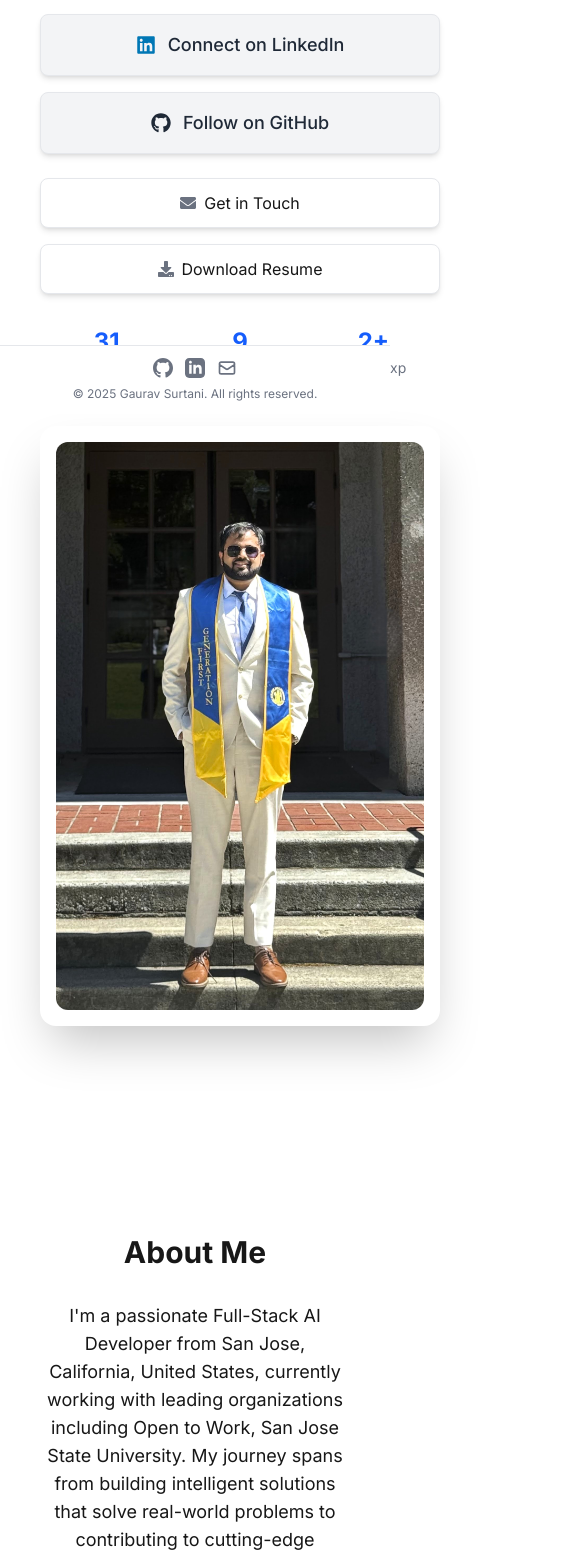
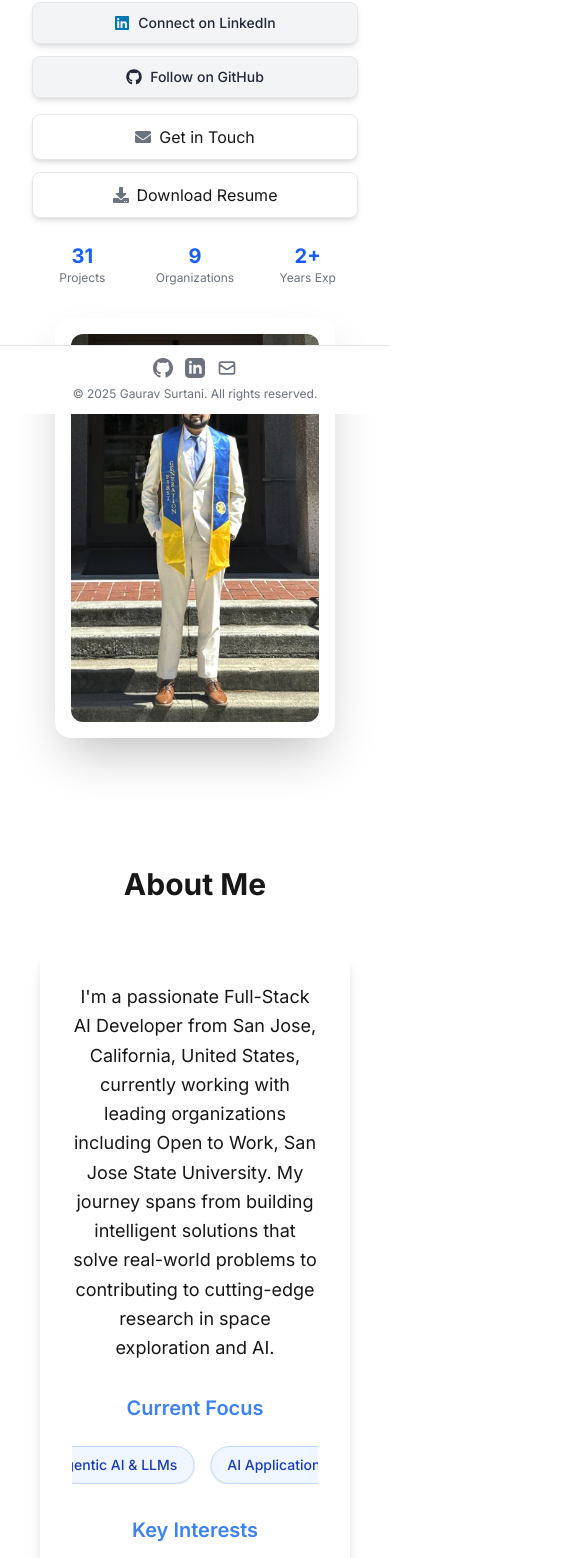
Before and after one commit to gauravsurtani/gauravsurtani.github.io, a Next.js app: page / in a window 390 px wide. Shown: the part 430-1988 px from the top of the page, 585 px wide, since content can reach past the window. Built offline with nearby package versions, Linux system fonts and the light colour scheme; no server answers.

Commit message:
fix mobile view

```diff
--- a/src/components/Resume.tsx
+++ b/src/components/Resume.tsx
@@ -19,14 +19,14 @@ const Portfolio = () => {
 
       <main className="flex-grow">
         {/* Hero Section */}
-        <section id="home" className="min-h-screen flex items-center justify-center py-20 px-4 sm:px-6 lg:px-8 theme-transition">
-          <div className="container mx-auto px-6">
+        <section id="home" className="py-12 sm:py-20 px-4 sm:px-6 lg:px-8 theme-transition">
+          <div className="container mx-auto px-4 sm:px-6">
             <div className="max-w-6xl mx-auto">
-              <div className="grid lg:grid-cols-2 gap-12 items-center">
+              <div className="grid lg:grid-cols-2 gap-8 lg:gap-12 items-center">
                 {/* Professional Image */}
                 <div className="order-2 lg:order-1 flex justify-center lg:justify-start">
                   <div className="relative group">
-                    <div className="w-[400px] h-[600px] rounded-2xl overflow-hidden shadow-2xl bg-white dark:bg-gray-800 p-4 transition-all duration-300 hover:shadow-blue-500/20 hover:scale-[1.02] hover:p-0">
+                    <div className="w-[280px] sm:w-[320px] md:w-[360px] lg:w-[400px] h-[420px] sm:h-[480px] md:h-[540px] lg:h-[600px] rounded-2xl overflow-hidden shadow-2xl bg-white dark:bg-gray-800 p-4 transition-all duration-300 hover:shadow-blue-500/20 hover:scale-[1.02] hover:p-0">
                       <Image
                         src={process.env.NODE_ENV === 'development'
                           ? "/portfolio_new_image_grad.jpg"
@@ -44,45 +44,43 @@ const Portfolio = () => {
 
                 {/* Content */}
                 <div className="order-1 lg:order-2 text-center lg:text-left">
-                  <h1 className="text-4xl md:text-5xl lg:text-6xl font-bold text-gray-900 dark:text-white mb-4 transition-colors duration-300">
+                  <h1 className="text-3xl sm:text-4xl md:text-5xl lg:text-6xl font-bold text-gray-900 dark:text-white mb-3 sm:mb-4 transition-colors duration-300 mt-12">
                     {PORTFOLIO_CONFIG.name}
                   </h1>
-                  <p className="text-xl md:text-2xl text-gray-900 dark:text-gray-100 mb-6 theme-transition">
+                  <p className="text-lg sm:text-xl md:text-2xl text-gray-900 dark:text-gray-100 mb-4 sm:mb-6 theme-transition">
                     {PORTFOLIO_CONFIG.title}
                   </p>
-                  <p className="text-lg text-gray-700 dark:text-gray-300 mb-8 max-w-lg mx-auto lg:mx-0 theme-transition">
+                  <p className="text-base sm:text-lg text-gray-700 dark:text-gray-300 mb-6 sm:mb-8 max-w-lg mx-auto lg:mx-0 theme-transition">
                     Full-Stack AI Developer with expertise in building intelligent solutions and contributing to cutting-edge research. Currently working with leading organizations across various domains. Passionate about creating impactful technology and exploring innovative solutions that drive progress.
                   </p>
 
-
-
                   {/* Social Links */}
-                  <div className="flex flex-col sm:flex-row gap-4 justify-center lg:justify-start">
+                  <div className="flex flex-col sm:flex-row gap-3 sm:gap-4 justify-center lg:justify-start">
                     <a
                       href={PORTFOLIO_CONFIG.linkedin}
                       target="_blank"
                       rel="noopener noreferrer"
-                      className="linkedin-hover px-8 py-4 rounded-lg flex items-center justify-center space-x-3 shadow-md hover:shadow-lg border border-gray-200 dark:border-gray-700 text-lg font-medium hover:-translate-y-0.5"
+                      className="linkedin-hover px-4 sm:px-6 py-2.5 sm:py-3 rounded-lg flex items-center justify-center space-x-2 shadow-md hover:shadow-lg border border-gray-200 dark:border-gray-700 text-sm sm:text-base font-medium hover:-translate-y-0.5 w-full sm:w-auto"
                     >
-                      <FaLinkedin className="text-xl" />
+                      <FaLinkedin className="text-base sm:text-lg" />
                       <span>Connect on LinkedIn</span>
                     </a>
                     <a
                       href={PORTFOLIO_CONFIG.github}
                       target="_blank"
                       rel="noopener noreferrer"
-                      className="github-hover px-8 py-4 rounded-lg flex items-center justify-center space-x-3 shadow-md hover:shadow-lg border border-gray-200 dark:border-gray-700 text-lg font-medium hover:-translate-y-0.5"
+                      className="github-hover px-4 sm:px-6 py-2.5 sm:py-3 rounded-lg flex items-center justify-center space-x-2 shadow-md hover:shadow-lg border border-gray-200 dark:border-gray-700 text-sm sm:text-base font-medium hover:-translate-y-0.5 w-full sm:w-auto"
                     >
-                      <FaGithub className="text-xl" />
+                      <FaGithub className="text-base sm:text-lg" />
                       <span>Follow on GitHub</span>
                     </a>
                   </div>
 
                   {/* Primary Action Buttons */}
-                  <div className="flex flex-col sm:flex-row gap-4 justify-center lg:justify-start mt-6">
+                  <div className="flex flex-col sm:flex-row gap-3 sm:gap-4 justify-center lg:justify-start mt-4 sm:mt-6">
                     <a
                       href={`mailto:${PORTFOLIO_CONFIG.email}`}
-                      className="bg-white dark:bg-gray-800 hover:bg-gray-50 dark:hover:bg-gray-700 text-gray-900 dark:text-white px-6 py-3 rounded-lg flex items-center justify-center space-x-2 transition-all duration-200 shadow-md hover:shadow-lg border border-gray-200 dark:border-gray-700 hover:-translate-y-0.5"
+                      className="bg-white dark:bg-gray-800 hover:bg-gray-50 dark:hover:bg-gray-700 text-gray-900 dark:text-white px-4 sm:px-6 py-2.5 sm:py-3 rounded-lg flex items-center justify-center space-x-2 transition-all duration-200 shadow-md hover:shadow-lg border border-gray-200 dark:border-gray-700 hover:-translate-y-0.5 w-full sm:w-auto"
                     >
                       <FaEnvelope className="text-gray-600 dark:text-gray-400" />
                       <span>Get in Touch</span>
@@ -94,7 +92,7 @@ const Portfolio = () => {
                       }
                       target="_blank"
                       rel="noopener noreferrer"
-                      className="bg-white dark:bg-gray-800 hover:bg-gray-50 dark:hover:bg-gray-700 text-gray-900 dark:text-white px-6 py-3 rounded-lg flex items-center justify-center space-x-2 transition-all duration-200 shadow-md hover:shadow-lg border border-gray-200 dark:border-gray-700 hover:-translate-y-0.5"
+                      className="bg-white dark:bg-gray-800 hover:bg-gray-50 dark:hover:bg-gray-700 text-gray-900 dark:text-white px-4 sm:px-6 py-2.5 sm:py-3 rounded-lg flex items-center justify-center space-x-2 transition-all duration-200 shadow-md hover:shadow-lg border border-gray-200 dark:border-gray-700 hover:-translate-y-0.5 w-full sm:w-auto"
                     >
                       <FaDownload className="text-gray-600 dark:text-gray-400" />
                       <span>Download Resume</span>
@@ -102,24 +100,24 @@ const Portfolio = () => {
                   </div>
 
                   {/* Key Stats */}
-                  <div className="mt-8 grid grid-cols-3 gap-4 max-w-sm mx-auto lg:mx-0">
+                  <div className="mt-6 sm:mt-8 grid grid-cols-3 gap-3 sm:gap-4 max-w-sm mx-auto lg:mx-0">
                     <div className="text-center">
-                      <div className="text-2xl font-bold text-blue-600 dark:text-blue-400 transition-colors duration-300">
+                      <div className="text-xl sm:text-2xl font-bold text-blue-600 dark:text-blue-400 transition-colors duration-300">
                         {loading ? '...' : error ? PORTFOLIO_CONFIG.fallbackStats.repositoryCount : stats?.repositoryCount || PORTFOLIO_CONFIG.fallbackStats.repositoryCount}
                       </div>
-                      <div className="text-sm text-gray-600 dark:text-gray-400 transition-colors duration-300">Projects</div>
+                      <div className="text-xs sm:text-sm text-gray-600 dark:text-gray-400 transition-colors duration-300">Projects</div>
                     </div>
                     <div className="text-center">
-                      <div className="text-2xl font-bold text-blue-600 dark:text-blue-400 transition-colors duration-300">
+                      <div className="text-xl sm:text-2xl font-bold text-blue-600 dark:text-blue-400 transition-colors duration-300">
                         {loading ? '...' : error ? PORTFOLIO_CONFIG.fallbackStats.organizationCount : stats?.organizationCount || PORTFOLIO_CONFIG.fallbackStats.organizationCount}
                       </div>
-                      <div className="text-sm text-gray-600 dark:text-gray-400 transition-colors duration-300">Organizations</div>
+                      <div className="text-xs sm:text-sm text-gray-600 dark:text-gray-400 transition-colors duration-300">Organizations</div>
                     </div>
                     <div className="text-center">
-                      <div className="text-2xl font-bold text-blue-600 dark:text-blue-400 transition-colors duration-300">
+                      <div className="text-xl sm:text-2xl font-bold text-blue-600 dark:text-blue-400 transition-colors duration-300">
                         {loading ? '...' : error ? `${PORTFOLIO_CONFIG.fallbackStats.accountAge}+` : `${stats?.accountAge}+` || `${PORTFOLIO_CONFIG.fallbackStats.accountAge}+`}
                       </div>
-                      <div className="text-sm text-gray-600 dark:text-gray-400 transition-colors duration-300">Years Exp</div>
+                      <div className="text-xs sm:text-sm text-gray-600 dark:text-gray-400 transition-colors duration-300">Years Exp</div>
                     </div>
                   </div>
                 </div>
@@ -129,23 +127,24 @@ const Portfolio = () => {
         </section>
 
         {/* About Section */}
-        <section id="about" className="min-h-screen flex items-center justify-center py-20 px-4 sm:px-6 lg:px-8 theme-transition pt-32">
+        <section id="about" className="py-20 px-4 sm:px-6 lg:px-8 theme-transition">
           <div className="container mx-auto px-6">
-            <h2 className="text-3xl font-bold text-center mb-8">About Me</h2>
+            <h2 className="text-3xl font-bold text-center mb-12">About Me</h2>
 
-            <div className="max-w-6xl mx-auto">
-              <p className="text-lg mb-12 theme-transition text-center">
+            <div className="max-w-4xl mx-auto">
+              <div className="bg-white dark:bg-gray-800 rounded-2xl shadow-lg p-8 mb-12">
+                <p className="text-lg mb-8 theme-transition text-center leading-relaxed">
                   I&apos;m a passionate Full-Stack AI Developer from {PORTFOLIO_CONFIG.location}, currently working with leading organizations including {PORTFOLIO_CONFIG.currentWork.join(', ')}. My journey spans from building intelligent solutions that solve real-world problems to contributing to cutting-edge research in space exploration and AI.
                 </p>
 
                 {/* Current Focus Section */}
-              <div className="mb-12">
-                <h3 className="text-xl font-semibold mb-6 text-center">Current Focus</h3>
+                <div className="mb-8">
+                  <h3 className="text-xl font-semibold mb-6 text-center text-accent">Current Focus</h3>
                   <div className="relative overflow-hidden">
                     <div className="flex space-x-4 animate-scroll">
                       {PORTFOLIO_CONFIG.currentFocus.map((focus, index) => (
                         <div key={index} className="flex-shrink-0">
-                        <div className="bg-white dark:bg-blue-900/20 px-4 py-2 rounded-full text-blue-800 dark:text-blue-400 whitespace-nowrap text-sm font-medium border border-blue-200 dark:border-blue-800/30 shadow-sm hover:shadow-md transition-all duration-300">
+                          <div className="bg-blue-50 dark:bg-blue-900/20 px-4 py-2 rounded-full text-blue-800 dark:text-blue-400 whitespace-nowrap text-sm font-medium border border-blue-200 dark:border-blue-800/30 shadow-sm hover:shadow-md transition-all duration-300">
                             {focus}
                           </div>
                         </div>
@@ -153,7 +152,7 @@ const Portfolio = () => {
                       {/* Duplicate items for seamless loop */}
                       {PORTFOLIO_CONFIG.currentFocus.map((focus, index) => (
                         <div key={`duplicate-${index}`} className="flex-shrink-0">
-                        <div className="bg-white dark:bg-blue-900/20 px-4 py-2 rounded-full text-blue-800 dark:text-blue-400 whitespace-nowrap text-sm font-medium border border-blue-200 dark:border-blue-800/30 shadow-sm hover:shadow-md transition-all duration-300">
+                          <div className="bg-blue-50 dark:bg-blue-900/20 px-4 py-2 rounded-full text-blue-800 dark:text-blue-400 whitespace-nowrap text-sm font-medium border border-blue-200 dark:border-blue-800/30 shadow-sm hover:shadow-md transition-all duration-300">
                             {focus}
                           </div>
                         </div>
@@ -163,14 +162,15 @@ const Portfolio = () => {
                 </div>
 
                 {/* Key Interests Section */}
-              <div className="mb-12">
-                <h3 className="text-xl font-semibold mb-6 text-center">Key Interests</h3>
+                <div>
+                  <h3 className="text-xl font-semibold mb-6 text-center text-accent">Key Interests</h3>
                   <div className="flex flex-wrap justify-center gap-3">
                     {PORTFOLIO_CONFIG.interests.map((interest, index) => (
-                    <span key={index} className="tag-blue px-4 py-2 rounded-full text-sm">
+                      <span key={index} className="bg-gray-50 dark:bg-gray-700/50 px-4 py-2 rounded-full text-sm font-medium text-gray-700 dark:text-gray-300 border border-gray-200 dark:border-gray-600 hover:bg-gray-100 dark:hover:bg-gray-700 transition-all duration-300">
                         {interest}
                       </span>
                     ))}
+                  </div>
                 </div>
               </div>
 
@@ -182,17 +182,58 @@ const Portfolio = () => {
         </section>
 
         {/* Skills Section */}
-        <section id="skills" className="min-h-screen flex items-center justify-center py-20 px-4 sm:px-6 lg:px-8">
+        <section id="skills" className="py-20 px-4 sm:px-6 lg:px-8 bg-gray-50 dark:bg-gray-900/50">
           <div className="max-w-7xl mx-auto px-4 sm:px-6 lg:px-8">
-            <h2 className="text-3xl font-bold text-gray-900 dark:text-white mb-8">
-              Technical Skills
-            </h2>
+            <h2 className="text-3xl font-bold text-center mb-12">Technical Skills</h2>
+
+            {/* Mobile Grid View */}
+            <div className="lg:hidden grid grid-cols-1 md:grid-cols-2 gap-8 mb-12">
+              {/* AI/ML Skills */}
+              <div className="bg-white dark:bg-gray-800 rounded-xl shadow-lg p-6">
+                <h3 className="text-xl font-semibold mb-4 text-accent">AI/ML</h3>
+                <div className="flex flex-wrap gap-2">
+                  {PORTFOLIO_CONFIG.skills.aiMl.map((skill: string, index: number) => (
+                    <span key={index} className="bg-blue-50 dark:bg-blue-900/20 px-3 py-1 rounded-full text-sm text-blue-700 dark:text-blue-400 border border-blue-200 dark:border-blue-800/30">
+                      {skill}
+                    </span>
+                  ))}
+                </div>
+              </div>
+
+              {/* Data Engineering Skills */}
+              <div className="bg-white dark:bg-gray-800 rounded-xl shadow-lg p-6">
+                <h3 className="text-xl font-semibold mb-4 text-accent">Data Engineering</h3>
+                <div className="flex flex-wrap gap-2">
+                  {PORTFOLIO_CONFIG.skills.dataEngineering.map((skill: string, index: number) => (
+                    <span key={index} className="bg-green-50 dark:bg-green-900/20 px-3 py-1 rounded-full text-sm text-green-700 dark:text-green-400 border border-green-200 dark:border-green-800/30">
+                      {skill}
+                    </span>
+                  ))}
+                </div>
+              </div>
+
+              {/* Web Development Skills */}
+              <div className="bg-white dark:bg-gray-800 rounded-xl shadow-lg p-6">
+                <h3 className="text-xl font-semibold mb-4 text-accent">Web Development</h3>
+                <div className="flex flex-wrap gap-2">
+                  {PORTFOLIO_CONFIG.skills.webDev.map((skill: string, index: number) => (
+                    <span key={index} className="bg-purple-50 dark:bg-purple-900/20 px-3 py-1 rounded-full text-sm text-purple-700 dark:text-purple-400 border border-purple-200 dark:border-purple-800/30">
+                      {skill}
+                    </span>
+                  ))}
+                </div>
+              </div>
+            </div>
+
+            {/* Desktop Slider View */}
+            <div className="hidden lg:block">
               <SkillsSlider />
+            </div>
           </div>
         </section>
 
         {/* Experience Section */}
-        <section id="experience" className="min-h-screen flex items-center justify-center py-20 px-4 sm:px-6 lg:px-8 theme-transition pt-32">
+        <section id="experience" className="py-20 px-4 sm:px-6 lg:px-8 theme-transition">
           <div className="container mx-auto px-6">
             <h2 className="text-3xl font-bold text-center mb-8">Professional Experience</h2>
             <div className="max-w-6xl mx-auto">
@@ -282,7 +323,7 @@ const Portfolio = () => {
         </section>
 
         {/* Education Section */}
-        <section id="education" className="min-h-screen flex items-center justify-center py-20 px-4 sm:px-6 lg:px-8 bg-muted theme-transition pt-32">
+        <section id="education" className="py-20 px-4 sm:px-6 lg:px-8 bg-muted theme-transition">
           <div className="container mx-auto px-6">
             <h2 className="text-3xl font-bold text-center mb-8">Education</h2>
             <div className="max-w-4xl mx-auto">
@@ -327,7 +368,7 @@ const Portfolio = () => {
         </section>
 
         {/* Projects Section */}
-        <section id="projects" className="min-h-screen flex items-center justify-center py-20 px-4 sm:px-6 lg:px-8 theme-transition pt-32">
+        <section id="projects" className="py-20 px-4 sm:px-6 lg:px-8 theme-transition">
           <div className="container mx-auto px-6">
             <h2 className="text-3xl font-bold text-center mb-8">Featured Projects</h2>
             <p className="text-center mb-8 max-w-2xl mx-auto theme-transition">
@@ -405,7 +446,7 @@ const Portfolio = () => {
         </section>
 
         {/* Contact Section */}
-        <section id="contact" className="min-h-screen flex items-center justify-center py-20 px-4 sm:px-6 lg:px-8 bg-muted theme-transition pt-32">
+        <section id="contact" className="py-20 px-4 sm:px-6 lg:px-8 bg-muted theme-transition">
           <div className="container mx-auto px-6 text-center">
             <h2 className="text-3xl font-bold mb-8">Let&apos;s Connect</h2>
             <p className="mb-8 max-w-2xl mx-auto theme-transition text-lg">
```
Lines whose indentation alone changed are shown as unchanged.
